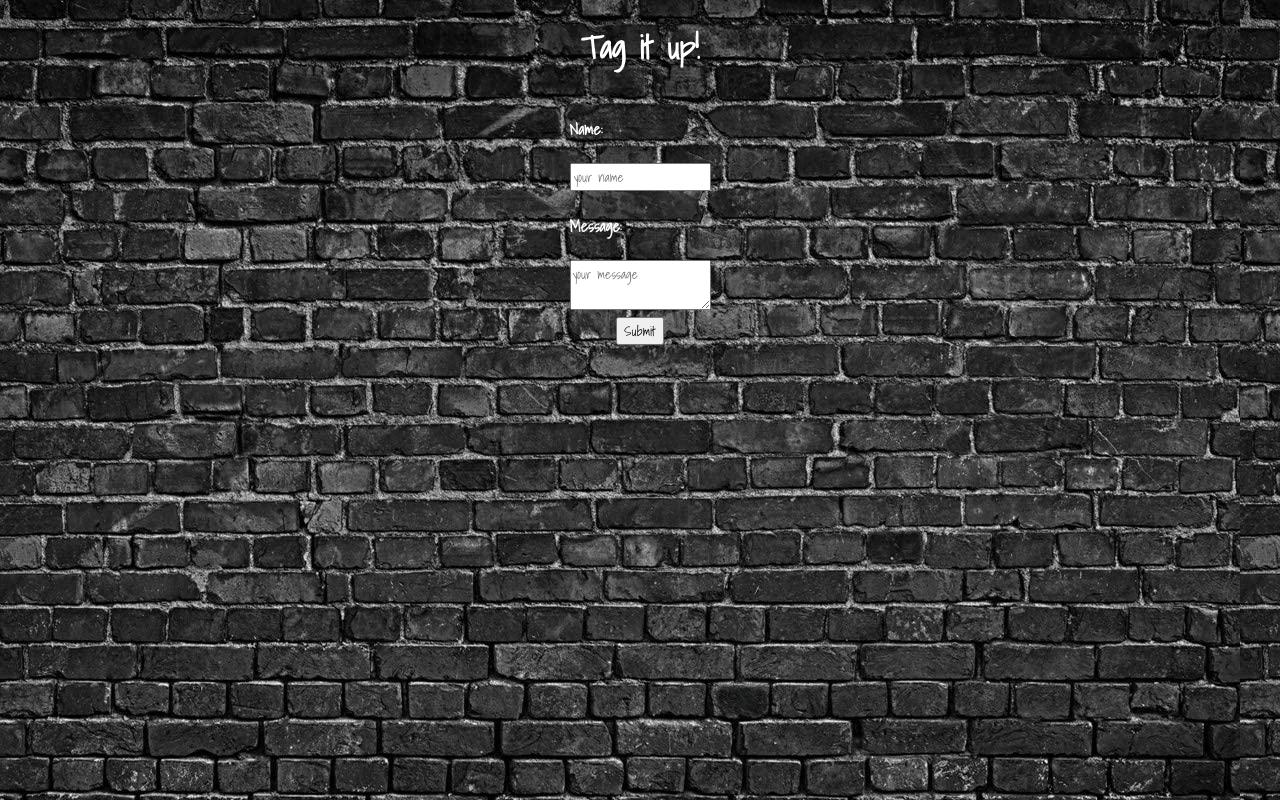
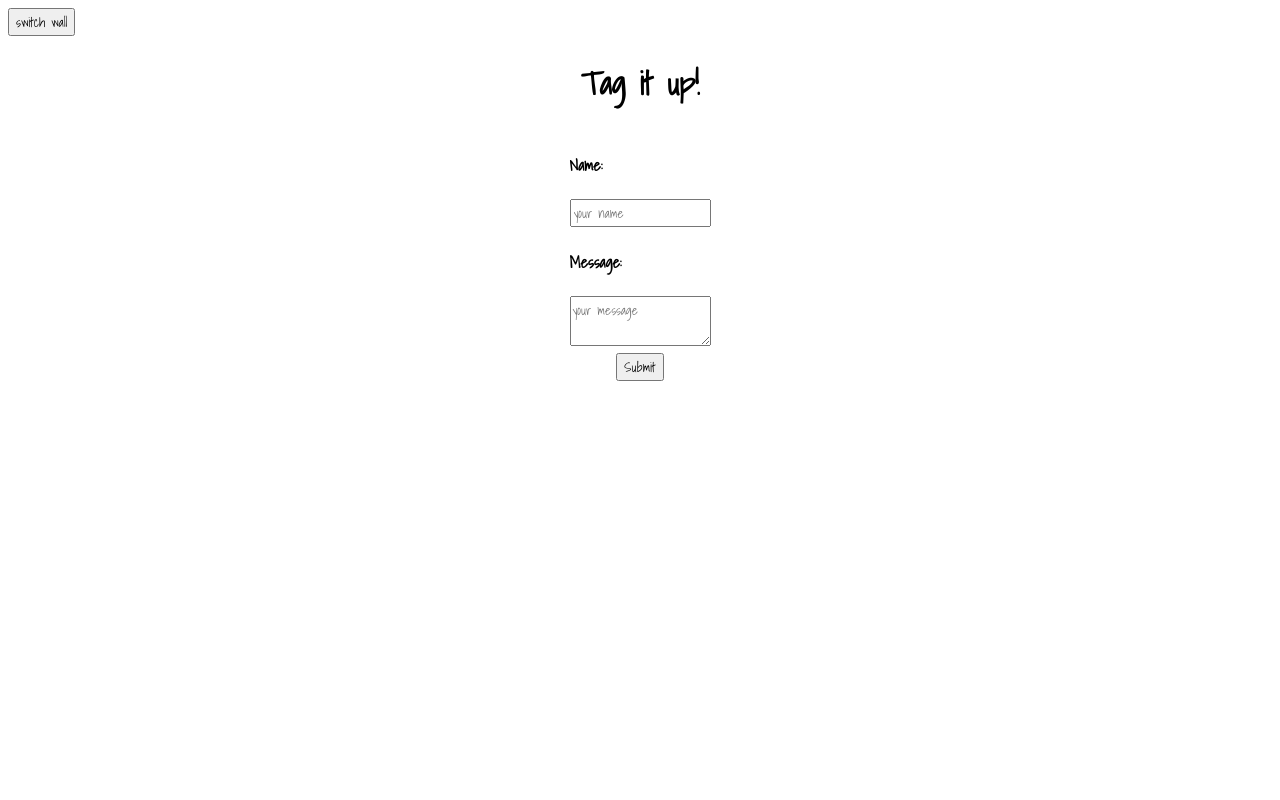
Before and after one commit to spencer-eagleton/useContext-guestbook, a React app: page / in a window 1280 px wide. Built offline with nearby package versions, Linux system fonts and the light colour scheme; a web font is replaced by a local one.

Commit message:
tried to add hook

```diff
--- a/src/App.css
+++ b/src/App.css
@@ -1,4 +1,24 @@
-body {
+/* body {
     background-image: url(./assets/brick.jpg);
     color: white;
+} */
+
+
+.App {
+    background: #000
 }
+.App.dark {
+    /* background-image: url(./assets/brick.jpg); */
+	background: #000;
+
+	color: #fff;
+	transition: 0.3s all;
+}
+
+.App.light {
+    /* background-image: url(./assets/brick.jpg); */
+
+	background: #fff;
+	color: #000;
+	transition: 0.3s all;
+}
--- a/src/App.jsx
+++ b/src/App.jsx
@@ -1,12 +1,23 @@
 import './App.css'
 import { EntryProvider } from "./context/EntryContext";
 import { UserProvider } from "./context/UserContext";
+import { useTheme } from "./hooks/useTheme";
 import Home from "./views/Home/Home";
 
 export default function App() {
-  return <UserProvider>
+  const { theme, toggleTheme } = useTheme();
+  return (
+    <div className={`App ${theme}`}>
+
+    <button type="button" onClick={toggleTheme}>switch wall</button>
+  <UserProvider>
     <EntryProvider>
     <Home />
     </EntryProvider>
-    </UserProvider>;
+    </UserProvider>
+
+    </div>
+
+  )
+
 }
--- a/src/hooks/useTheme.jsx
+++ b/src/hooks/useTheme.jsx
@@ -1,6 +1,6 @@
 import { useEffect, useState } from "react";
 
-export default function useTheme() {
+export function useTheme() {
 	const [theme, setTheme] = useState("light");
 	const toggleTheme = () => {
 		if (theme !== "dark") {
```
Also changed, not shown: src/assets/redbrick.jpg (added).
